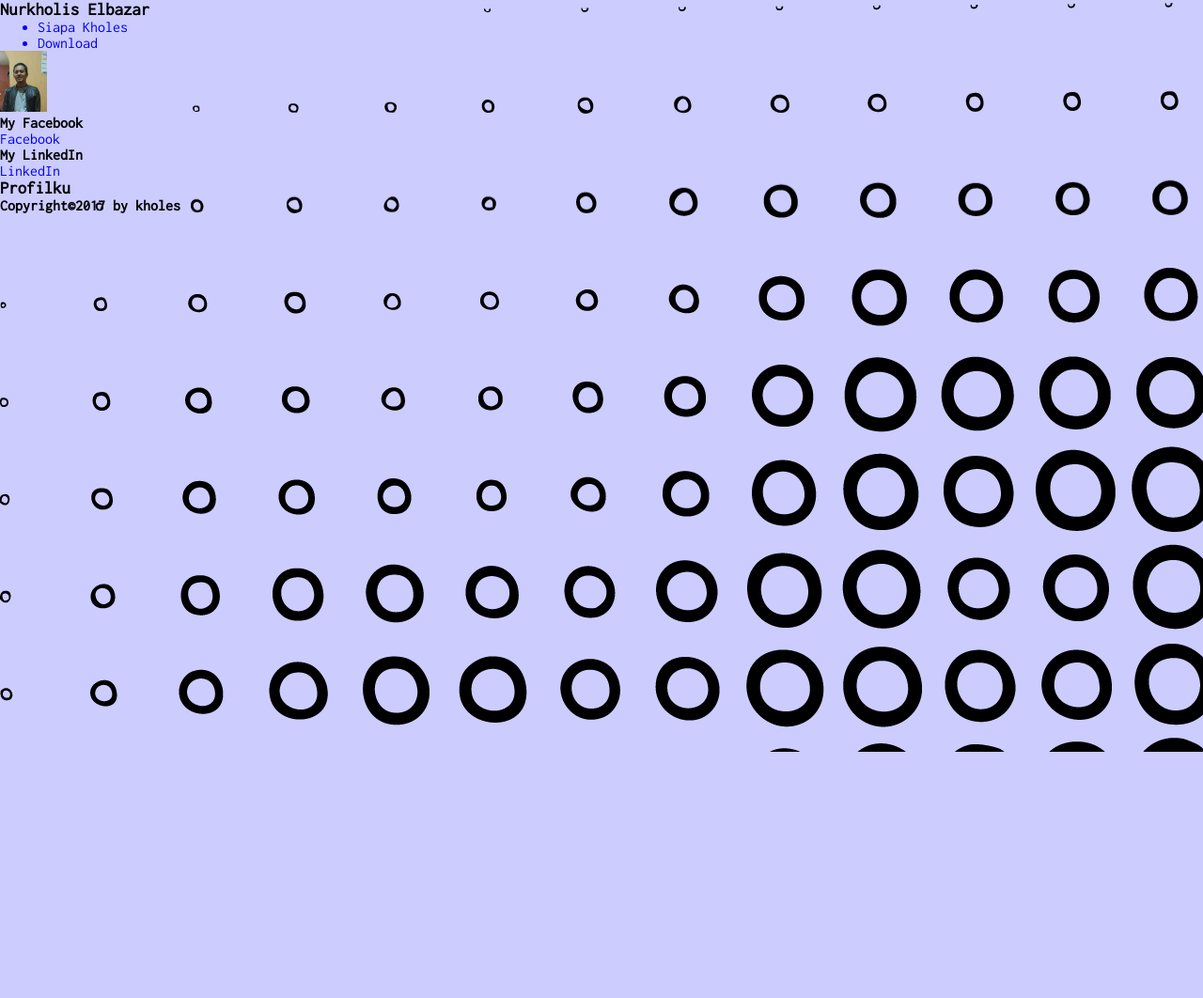
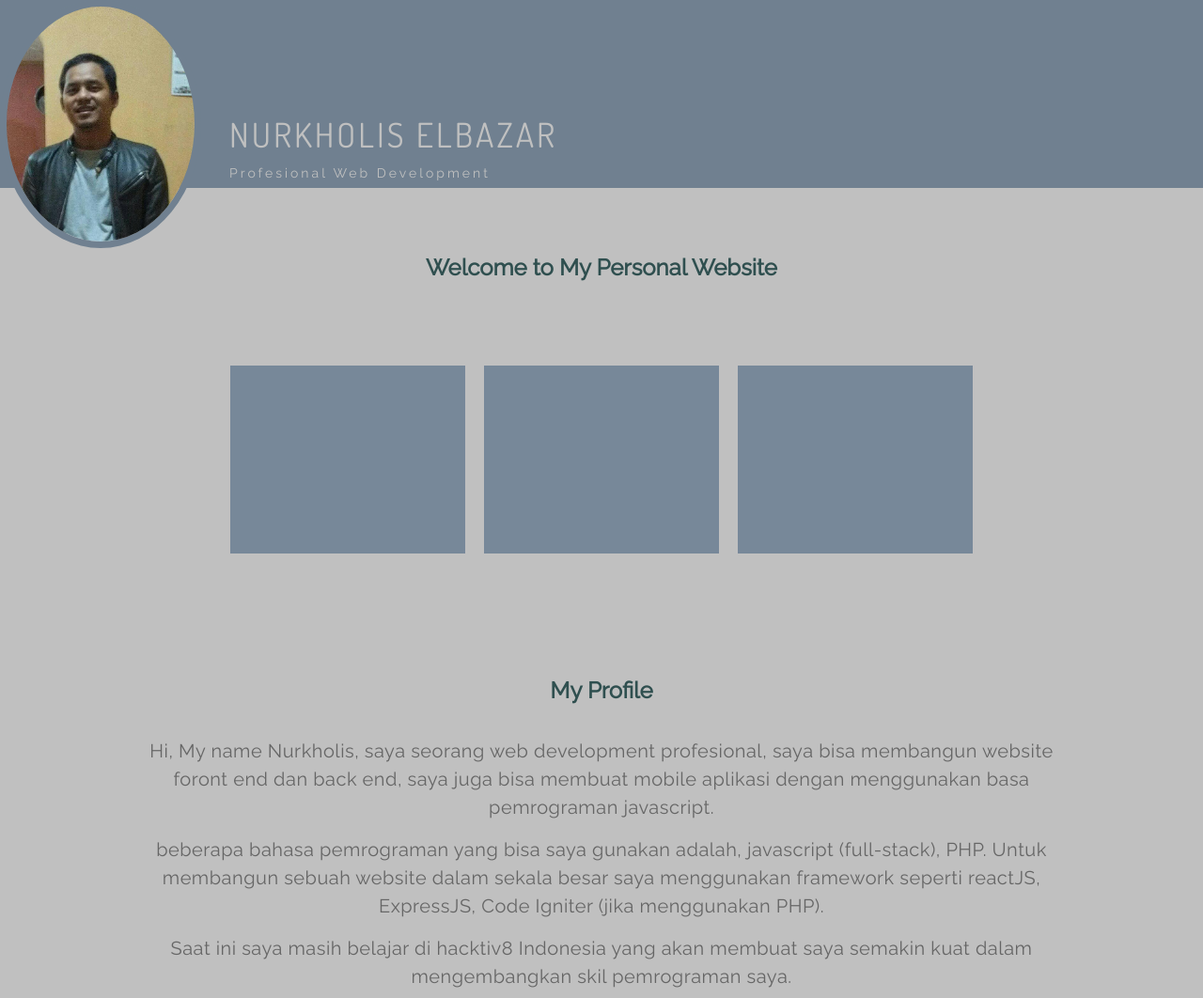
Before and after one commit to kholes/kholes.github.io, a plain HTML site: page index.html in a window 1280 px wide. Shown: the top 1062 px of the page at 94% size. Before the commit the page ends 800 px from the top, so only its background shows below. Drawn offline with Linux system fonts and the light colour scheme.

Commit message:
All Change

```diff
--- a/index.html
+++ b/index.html
@@ -3,35 +3,51 @@
 	<head>
 		<title>Tentangku</title>
 		<link href="style.css" type="text/css" rel="stylesheet">
-<link href="https://fonts.googleapis.com/css?family=Inconsolata" type="text/css" rel="stylesheet">
+		<link href="https://fonts.googleapis.com/css?family=Raleway" type="text/css" rel="stylesheet">
+		<link href="https://fonts.googleapis.com/css?family=Dosis" type="text/css" rel="stylesheet">
 	</head>
 	<body>
 		<header>
+			<div class="logo">
+			<img src="img/pic-profile.jpg">
+			</div>
+			<div class="title">
 			<h3>Nurkholis Elbazar</h3>
-	<nav>
-		<ul>
-			<a href="#"><li>Siapa Kholes</li></a>
-			<a href="#"><li>Download</li></a>
-		</ul>
-	</nav>
+			<h5>Profesional Web Development</h5>
+			</div>
 		</header>
-<section>
-	<div id="sec-left">
-		<img src="img/pic-profile.jpg" width="50px">
-		<h4>My Facebook</h4>
-		<p><a href="#">Facebook</a></p>
-		<h4>My LinkedIn</h4>
-		<p><a href="#">LinkedIn</a></p>
-	</div>
-	<div id="sec-right">
-		<article>
-			<h3>Profilku</h3>
-			<p></p>
-		</article>
+		<div class="container">
+			<section class="home">
+				<h3>Welcome to My Personal Website</h3>
+				<div class="menu">
+					<div class="box"></div>
+					<div class="box"></div>
+					<div class="box"></div>
 				</div>
 			</section>
+			<div class="c"></div>
+			<section class="profile">
+				<h3>My Profile</h3>
+				<p>Hi, My name Nurkholis, saya seorang web development profesional, saya bisa membangun website foront end dan back end, saya juga bisa membuat mobile aplikasi dengan menggunakan basa pemrograman javascript.</p>
+				<p>beberapa bahasa pemrograman yang bisa saya gunakan adalah, javascript (full-stack), PHP. Untuk membangun sebuah website dalam sekala besar saya menggunakan framework seperti reactJS, ExpressJS, Code Igniter (jika menggunakan PHP).</p>
+				<p>Saat ini saya masih belajar di hacktiv8 Indonesia yang akan membuat saya semakin kuat dalam mengembangkan skil pemrograman saya.</p>
+			</section>
+			<section class="contact">
+				<h3>Contact Us</h3>
+				<div class="list-contact">
+					<p>Phone</p>
+					<p>Email</p>
+					<p>Website</p>
+					<p>Blog</p>
+					<p>Facebook</p>
+					<p>Linked In</p>
+					<p>GitHub</p>
+				</div>
+			</section>
+		</div>
+		<div class="c"></div>
 		<footer>
-	<h4>Copyright&copy2017 by kholes</h4>
+			<p>Copyright&copy2017 kholes</p>
 		</footer>
 	</body>
 </html>
--- a/style.css
+++ b/style.css
@@ -1,22 +1,123 @@
 html,body{
 	width:100%;
-	background:url('img/pic-bg.png') repeat #CCCCFF;
 }
 *{
 	margin:0;
 	text-decoration:none;
-	font-family:'Inconsolata';
+	font-family:'Raleway', sans-serif;
 }
 body{
-
+	background:#C0C0C0;
 }
+.c{clear: both;}
 header{
-
+	width: 100%;
+	height: 200px;
+	position:fixed;
+	background:#708090;
+	top:0;
+}
+section{display: block;height: 300px;}
+.logo{
+	display: block;
+	width:200px;
+	height:250px;
+	border:7px solid #708090;
+	border-radius:100%;
+	float: left;
+}
+.logo img{
+	width:200px;
+	height:250px;
+	border-radius:100%;
+}
+.title{
+	display: block;
+	width: 600px;
+	margin-top: 100px;
+	padding: 0 0 0 20px;
+	float: left;
+}
+.title h3{
+	font-family: 'Dosis';
+	font-size: 36px;
+	font-weight: 100;
+	text-transform: uppercase;
+	color: #C0C0C0;
+	letter-spacing: 3px;
+	margin: 20px 10px 10px 10px;
+}
+.title h5{
+	font-size: 14px;
+	font-weight: normal;
+	color: #C0C0C0;
+	letter-spacing: 3px;
+	margin: 10px 10px 10px 10px;
+}
+.container{
+	display: block;
+	width: 100%;
+	min-height: 700px;
+	margin: 270px 0 0 0;
 }
 section{
-
+	width: 80%;
+	height: 400px;
+	text-align: center;
+	margin: 20px 10%;
 }
-
+.home{ width :100%;margin: auto; }
+section h3{
+	font-size: 24px;
+	color:#2F4F4F;
+	margin: 50px 0px 30px 0px;
+}
+section p{
+	font-size: 20px;
+	color: #666;
+	letter-spacing: 0.5px;
+	line-height: 30px;
+	margin: 5px;
+	padding: 5px;
+}
+.menu{
+	display: block;
+	padding-top: 50px;
+	width: 810px;
+	height: 300px;
+	margin: auto;
+}
+.box{
+	width:250px;
+	height: 200px;
+	margin: 10px;
+	background: #778899;
+	float: left;
+}
+.contact p{
+	display: block;
+	margin: 10px;
+	width:100px;
+	height:100px;
+	background:#000;
+	float: left;
+}
+.list-contact{
+	display:block;
+	padding-top: 100px;
+	height: 100px;
+	width: 910px;
+	margin: auto;
+}
 footer{
-
+	display: block;
+	width: 100%;
+	height: 40px;
+	background-color: #000;
 }
+footer p{
+	padding-top: 10px;
+	text-align: center;
+	letter-spacing: 1px;
+	color: #C0C0C0;
+}
```
Lines whose indentation alone changed are shown as unchanged.
